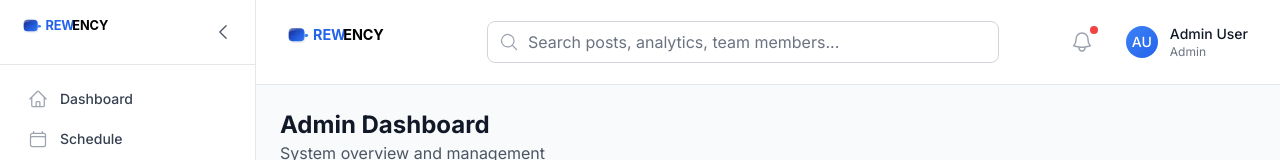
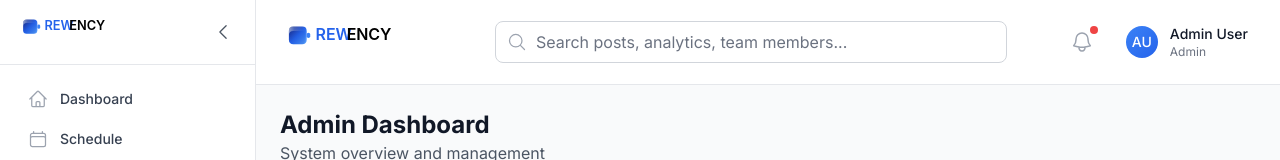
Before and after one commit to KleoRab/Crewency-Site, a Next.js app in the folder crewency/: page /admin in a window 1280 px wide. Shown: the top 160 px of the page. Built offline with nearby package versions, Linux system fonts and the light colour scheme.

Commit message:
Fix duplicate logo issue and create accurate logo matching original design

```diff
--- a/crewency/src/components/layout/Header.tsx
+++ b/crewency/src/components/layout/Header.tsx
@@ -26,13 +26,13 @@
       <div className="flex items-center justify-between">
         {/* Logo */}
         <div className="flex items-center">
-          <Link href="/" className="flex items-center space-x-3">
+          <Link href="/" className="flex items-center">
             <Image
               src="/crewency-logo.svg"
               alt="Crewency"
-              width={120}
-              height={36}
-              className="h-9 w-auto"
+              width={140}
+              height={40}
+              className="h-10 w-auto"
             />
           </Link>
         </div>
--- a/crewency/src/components/layout/Sidebar.tsx
+++ b/crewency/src/components/layout/Sidebar.tsx
@@ -50,8 +50,8 @@
               <Image
                 src="/crewency-logo.svg"
                 alt="Crewency"
-                width={120}
-                height={36}
+                width={140}
+                height={40}
                 className="h-8 w-auto"
               />
             </Link>
```
Also changed, not shown: crewency/public/crewency-logo.svg.
